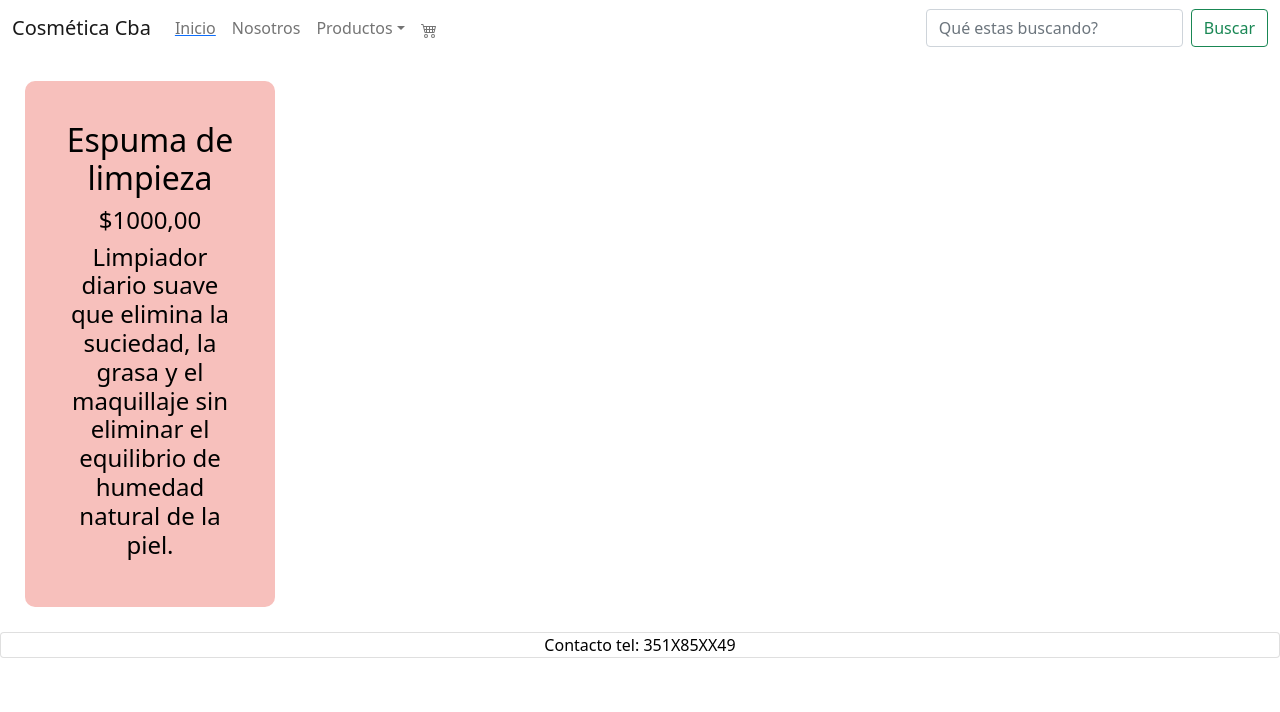
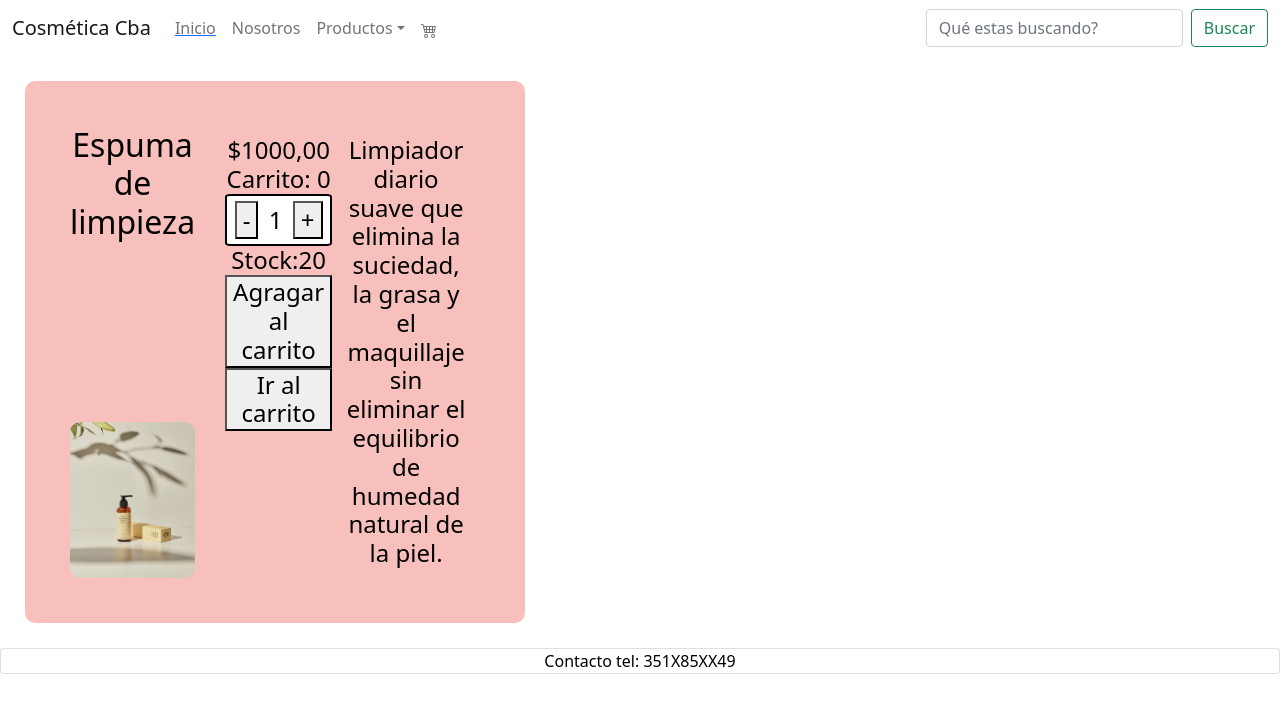
Before and after one commit to sofigomezandurno/proyecto-react, a React (Create React App) app: page /Item/1 in a window 1280 px wide. Shown: the top 712 px of the page. Built offline with nearby package versions, Linux system fonts and the light colour scheme.

Commit message:
Seccion de carrito

```diff
--- a/src/App.js
+++ b/src/App.js
@@ -6,6 +6,7 @@ import Footer from './components/Footer'
 import ItemDetailContainer from './components/ItemDetailContainer';
 import { BrowserRouter, Routes, Route} from "react-router-dom";
 import Home from "./components/Home"
+import { Cart } from './components/Cart';
 
 
 function App() {
@@ -18,6 +19,7 @@ function App() {
         <Route exact path='/cosmeticos' element={<ItemListContainer />}/>
         <Route exact path='/Item' element={<ItemDetailContainer/>}/>
         <Route exact path='/Item/:id' element={<ItemDetailContainer/>}/>
+        <Route exact path='/Cart/:id/:quantityOnAdd' element={<Cart/>}/>
 
     </Routes>
     </BrowserRouter>
--- /dev/null
+++ b/src/components/Cart.jsx
@@ -0,0 +1,28 @@
+import React from 'react'
+import { useEffect } from 'react';
+import { useState } from 'react';
+import data from "../data/data";
+import { useParams } from 'react-router-dom';
+import "./style.css";
+
+
+export const Cart = () => {
+    const [producto, setProducto] = useState([])
+    const {id, quantityOnAdd}=useParams()
+
+useEffect(() => {
+    setTimeout(setProducto(data.find((data)=> data.id==id)), 200)
+
+}, [])
+
+    return (
+    <div className='sectionCarrito'>
+        <div className='productoCarrito'>
+        {producto.nombre}
+        </div> Cantidad
+        <div className='cantidadCarrito'>
+        {quantityOnAdd}
+        </div>
+    </div>
+    )
+}
--- a/src/components/Item.jsx
+++ b/src/components/Item.jsx
@@ -7,7 +7,6 @@ function Item({detalle}) {
     console.log(detalle)
     return (
     <div className='section'>
-        {Array.from({ length: 1}).map((_, idx) => (
             <div>
                 <div className='productos-item'>
                     <h2>{detalle.nombre} </h2>
@@ -15,7 +14,7 @@ function Item({detalle}) {
                     <div>
                     <h4>
                         {detalle.precio}
-                        <ItemCount initial={1} stock={detalle.stock}/>
+                        <ItemCount initial={1} stock={detalle.stock} producto={detalle}/>
                     </h4>
                     <Link to={`/item/${detalle.id}`}>
                     <button>Ver más</button>
@@ -23,7 +22,6 @@ function Item({detalle}) {
                     </div>
                 </div>
             </div>
-        ))}
 
 
     </div>
--- a/src/components/ItemCount.jsx
+++ b/src/components/ItemCount.jsx
@@ -1,13 +1,18 @@
 import React, {useState} from 'react'
+import { useEffect } from 'react';
+import { Link } from 'react-router-dom';
 import './style.css';
 
-export const ItemCount = ({stock, initial}) => {
+export const ItemCount = ({stock, initial, producto}) => {
 
     const [contador, setContador]= useState(initial);
     const [stockAux, setStockAux]= useState(stock);
-    /* const [ciclo, setCicle]= useState(true); */
 
-    const onAdd = () => {
+    useEffect(() => {
+        setStockAux(stock)
+    }, [stock])
+
+    const handleOnAdd = () => {
         setStockAux(stockAux-contador);
         setContador(0);
     }
@@ -36,7 +41,16 @@ export const ItemCount = ({stock, initial}) => {
             </div>
             <div>Stock:{stockAux}</div>
             <div>
-            <button onClick={onAdd}>Agragar al carrito</button>
+
+            <button onClick={handleOnAdd}>Agragar al carrito</button>
+            {
+                producto &&
+
+            <Link to={`/Cart/${producto.id}/${stock-stockAux}`}>
+                <button>Ir al carrito </button>
+            </Link>
+
+            }
             </div>
         </div>
 
--- a/src/components/ItemDetail.jsx
+++ b/src/components/ItemDetail.jsx
@@ -1,15 +1,23 @@
 import React from 'react'
 import "./style.css";
+import ItemCount from './ItemCount';
 
 export const ItemDetail = ({producto}) => {
+    console.log('producto')
     console.log(producto)
     return (
+        <div className='sectionDetail'>
         <div>
-        <div className="section">
-                    <div>
+            <div className='producto'>
+            <div className='productos-item'>
                 <h2>{producto.nombre} </h2>
+            <img className="section-img"src={producto.img}/>
+            </div>
+
+                <div className='productoDetalle'>
                 <h4>
                     {producto.precio}
+                    <ItemCount initial={1} stock={producto.stock} producto={producto}/>
                 </h4>
                 <h4>
                     {producto.detalle}
@@ -17,6 +25,7 @@ export const ItemDetail = ({producto}) => {
                 </div>
             </div>
         </div>
+</div>
     )
 }
 
--- a/src/components/style.css
+++ b/src/components/style.css
@@ -16,6 +16,14 @@ h3 {
 
 }
 
+h4 {
+    color: black;
+    text-align: center;
+    margin: 5px;
+
+}
+
+
 .section {
     display: flex;
     justify-content: space-evenly;
@@ -27,6 +35,34 @@ h3 {
     border-radius: 10px;
 }
 
+.sectionDetail {
+    display: flex;
+    justify-content: space-between;
+    align-items: center;
+    padding: 40px 40px 40px 40px;
+    background-color: #f7c0bc;
+    width: 500px;
+    margin: 25px;
+    border-radius: 10px;
+}
+
+.productoDetalle{
+    display: flex;
+    justify-content: space-evenly;
+    flex-direction: row;
+    padding: 5px;
+    margin-left: 20px;
+
+}
+
+.producto{
+    display: flex;
+    justify-content: space-evenly;
+    flex-direction: row;
+    padding: 5px;
+
+
+}
 .contador{
     border: 2px solid;
     border-radius: 5%;
@@ -37,6 +73,33 @@ h3 {
     width: 100%;
     display: flex;
     justify-content: center;
+    border-radius: 10px;
+}
+
+.productoCarrito {
+    font-size: 2rem;
+    color: black;
+    text-align: center;
+    margin: 15px;
+}
+
+.cantidadCarrito {
+    font-size: 2rem;
+    background-color: white;
+    color: black;
+    text-align: center;
+    margin: 15px;
+    padding: 20px;
+}
+
+.sectionCarrito {
+    display: flex;
+    justify-content: space-evenly;
+    align-items: center;
+    padding: 40px 40px 40px 40px;
+    background-color: #f7c0bc;
+    width: 450px;
+    margin: 25px;
     border-radius: 10px;
 }
 
```
Lines whose indentation alone changed are shown as unchanged.
